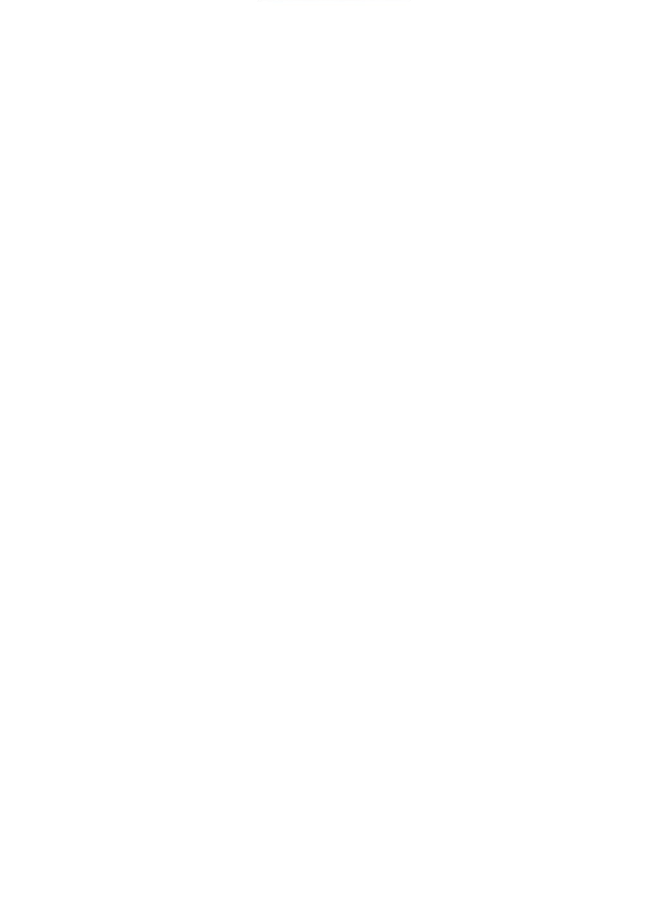
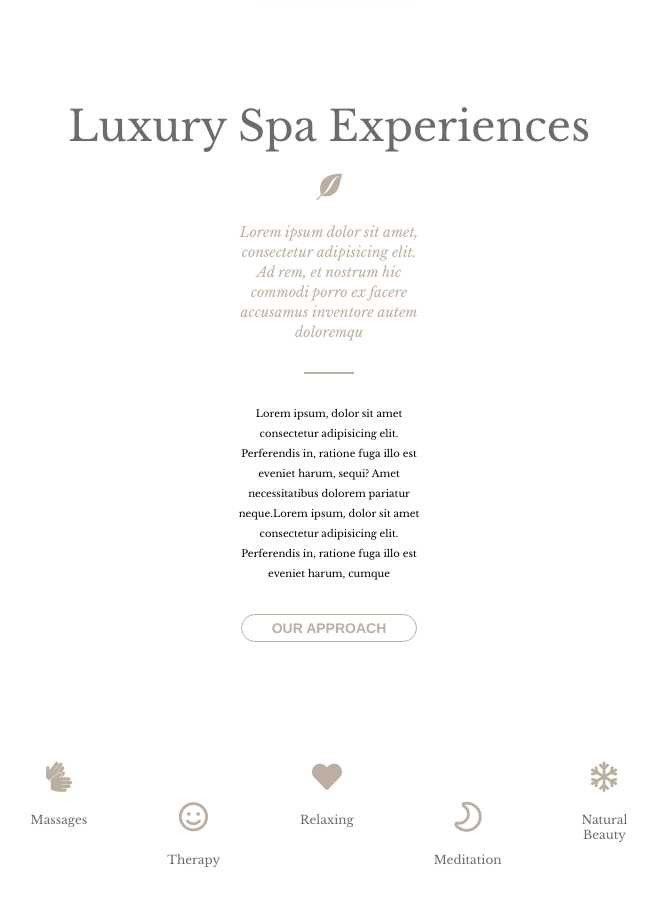
Before and after one commit to DragoAl/proj-html-vuejs, a Vue app: page / in a window 1280 px wide. Shown: the part 670-1576 px from the top of the page, without its empty margins (311-968 px from the left). Before the commit the page ends 800 px from the top, so only its background shows below. Built offline with nearby package versions, Linux system fonts and the light colour scheme.

Commit message:
Add: OurApproach component in mymain

```diff
--- a/src/App.vue
+++ b/src/App.vue
@@ -71,4 +71,26 @@ export default {
   -moz-osx-font-smoothing: grayscale;
   text-align: center;
 }
+.btn {
+  font-family: Avenir, Helvetica, Arial, sans-serif;
+  font-size: 14px;
+  // width: 200px;
+  padding: 5px 30px;
+  border-radius: 20px;
+  border: none;
+  margin: 10px 0;
+  font-weight: 1000;
+  cursor: pointer;
+}
+.btn-colored {
+  background-color:#d3cac0;
+  color: white;
+
+}
+.btn-empty {
+  background-color: transparent;
+  border: 1px solid #bcafa1;
+  color: #bcafa1;
+  margin: 30px;
+}
 </style>
--- a/src/components/MyMain.vue
+++ b/src/components/MyMain.vue
@@ -1,19 +1,60 @@
 <template>
-<div id="jumbotron">
+<section>
+    <div id="jumbotron">
     <!-- <img src="@/assets/img/avada-spa-slider-image-1-new.jpg" alt=""> -->
     <div>
         <span>Give yourself permission</span>
         <h1>Relax, Revive e Rejuvenate</h1>
         <button class="btn btn-colored">EXPLORE TREATMENTS</button>
     </div>
+</div>
+    <OurApproach
+    :typeOfServices= 'services'
+    />
+</section>
 
-</div>
 
 </template>
 
 <script>
+import OurApproach from '../components/OurApproach.vue'
+
 export default {
-    name:'MyMain'
+    name:'MyMain',
+    components: {
+        OurApproach
+    },
+    data() {
+        return {
+            services: [
+                {
+                    icon: 'fas fa-sign-language',
+                    serviceTitle:'Massages',
+                    id: 1
+                },
+                {
+                    icon: 'far fa-smile',
+                    serviceTitle:'Therapy',
+                    id: 2
+                },
+                {
+                    icon: 'fas fa-heart',
+                    serviceTitle:'Relaxing',
+                    id: 3
+                },
+                {
+                    icon: 'far fa-moon',
+                    serviceTitle:'Meditation',
+                    id: 4
+                },
+                {
+                    icon: 'far fa-snowflake',
+                    serviceTitle:'Natural Beauty',
+                    id: 5
+                }
+            ]
+        }
+    }
 }
 </script>
 
@@ -33,26 +74,13 @@ export default {
     span {
         font-style: italic;
         font-size: 35px;
-        color: white;
+        color: #e9ddce;
     }
     h1{
         font-size: 55px;
         color: white;
     }
 }
-.btn {
-    font-family: Avenir, Helvetica, Arial, sans-serif;
-    font-size: 14px;
-    width: 200px;
-    padding: 10px 15px;
-    border-radius: 20px;
-    border: none;
-    margin: 10px 0;
-}
-.btn-colored {
-    background-color:#d3cac0;
-    color: white;
-    font-weight: 1000;
-}
+
 
 </style>
--- /dev/null
+++ b/src/components/OurApproach.vue
@@ -0,0 +1,109 @@
+<template>
+<section>
+    <h2>Luxury Spa Experiences</h2>
+    <div>
+        <i class="fab fa-envira"></i>
+        <p class="mission">Lorem ipsum dolor sit amet, consectetur adipisicing elit. Ad rem, et nostrum hic commodi porro ex facere accusamus inventore autem doloremqu</p>
+        <div id="separator"></div>
+    </div>
+
+    <div>
+        <p class="info">Lorem ipsum, dolor sit amet consectetur adipisicing elit. Perferendis in, ratione fuga illo est eveniet harum,  sequi? Amet necessitatibus dolorem pariatur neque.Lorem ipsum, dolor sit amet consectetur adipisicing elit. Perferendis in, ratione fuga illo est eveniet harum, cumque</p>
+        <button class="btn btn-empty">OUR APPROACH</button>
+    </div>
+
+
+    <section id="services" >
+        <div v-for="service, i in typeOfServices " :key='i' :class="service.id % 2 == 0 ? 'low' : ''">
+            <i class="service-icon" :class="service.icon"></i>
+            <span class="service-name">{{service.serviceTitle}}</span>
+
+        </div>
+
+
+    </section>
+</section>
+
+</template>
+
+<script>
+export default {
+name : 'OurApproach',
+props: {
+    typeOfServices: Array
+}
+}
+</script>
+
+<style scoped lang="scss">
+section{
+    font-family: 'Libre Baskerville', serif;
+    width: 60%;
+    margin: 70px auto;
+
+    h2 {
+        font-size: 42px;
+        font-weight: 400;
+        color: #6c6c6c;
+    }
+    div {
+        width: 90%;
+        margin: 0 auto;
+
+
+    }
+    .mission {
+        font-size: 14px;
+        color:#bcafa1;
+        font-style: italic;
+        line-height: 20px;
+    }
+
+    .info {
+        font-size: 10px;
+        line-height: 20px;
+    }
+
+    i {
+        margin: 20px 0;
+        transform: scaleX(-1);
+        font-size: 30px;
+        color:#bcafa1
+    }
+
+    #separator {
+        height: 2px;
+        width: 50px;
+        background-color: #bcafa1;
+        margin: 30px auto;
+    }
+
+    p {
+        padding: 0 250px;
+        font-size: 12px;
+    }
+    #services {
+        display: flex;
+        justify-content: center;
+        div {
+            cursor: pointer;
+            margin:0px 40px;
+
+
+
+            .service-name {
+                display:block;
+                font-size: 12px;
+                color: #6c6c6c;
+                font-style:normal;
+            }
+        }
+
+    }
+    .low {
+        padding: 40px 0;
+    }
+}
+
+
+</style>
```
